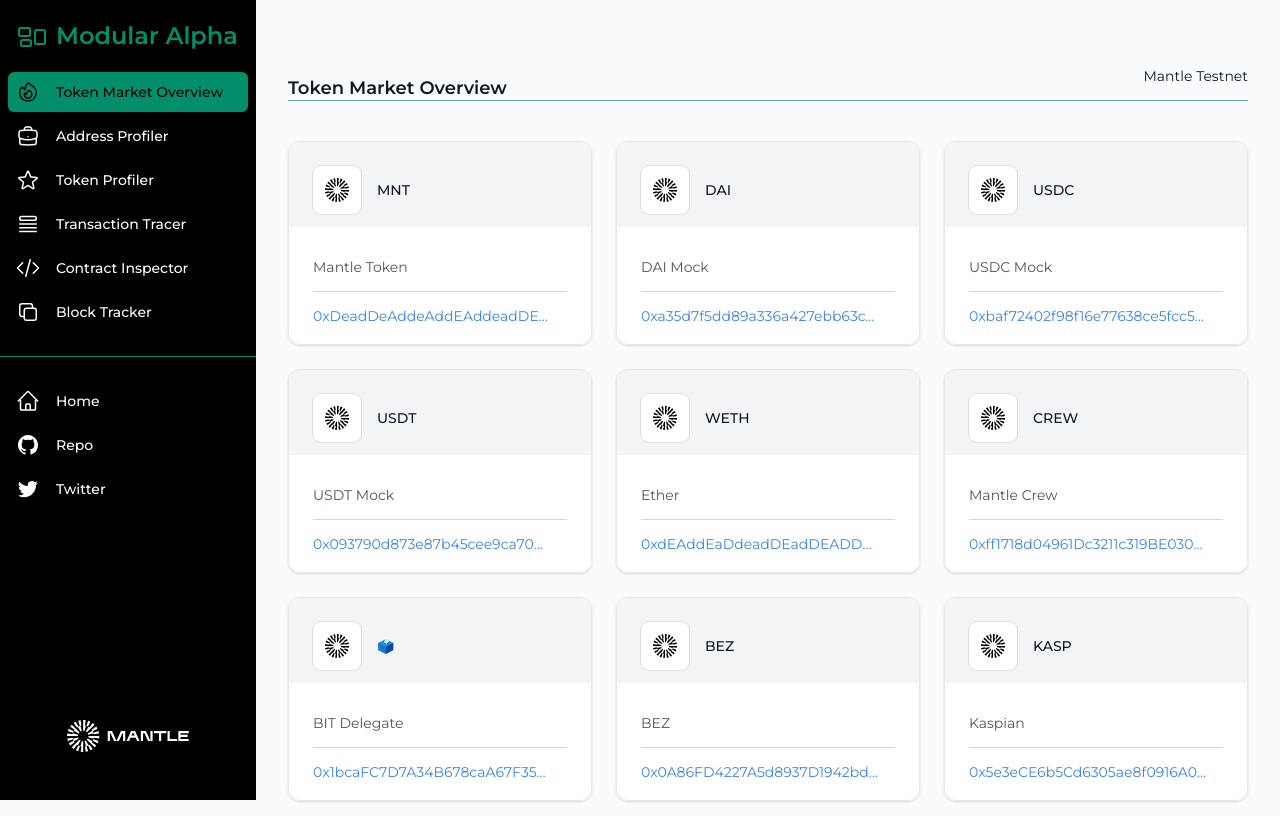
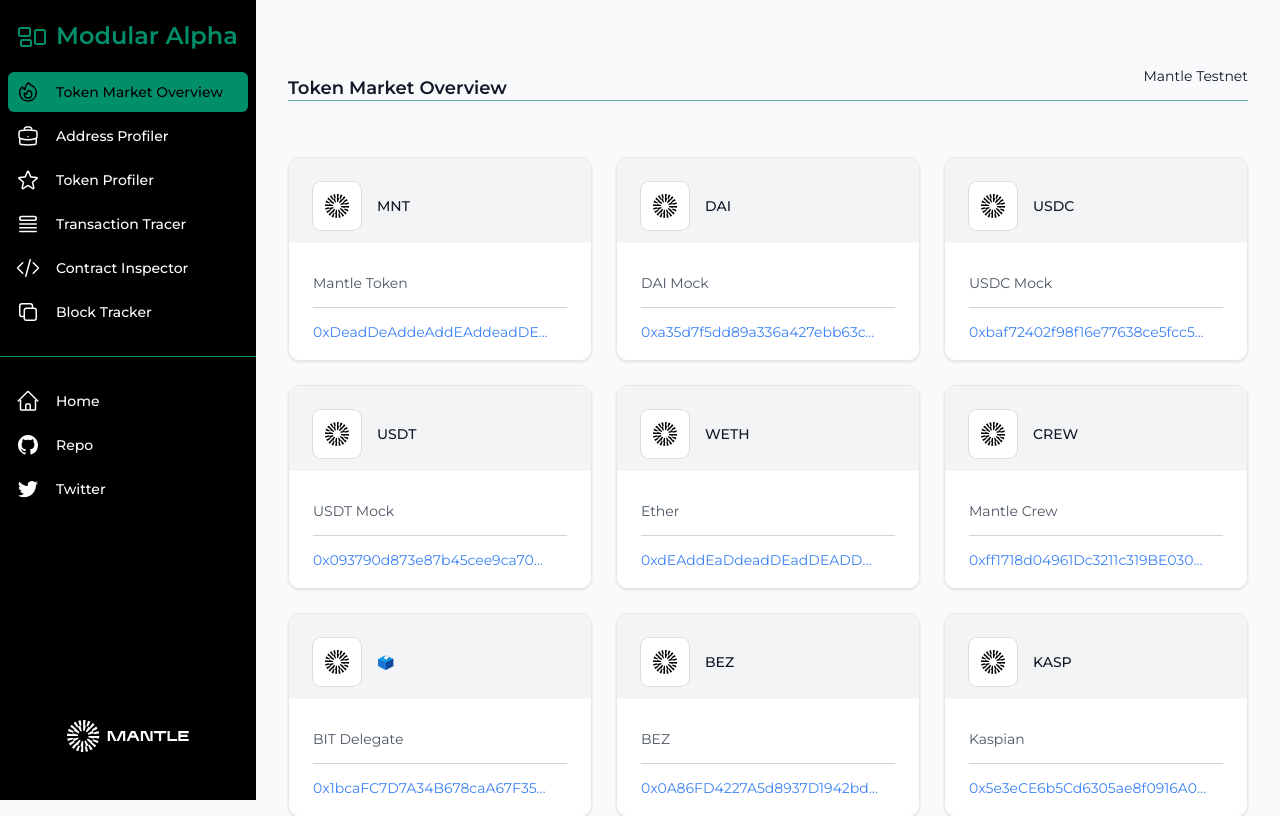
Before and after one commit to ivanmolto/modular-alpha, a React (Vite) app: page /market in a window 1280 px wide. Shown: the top 816 px of the page. Built offline with nearby package versions, Linux system fonts and the light colour scheme.

Commit message:
feat: Change top grid

```diff
--- a/src/routes/token-market.jsx
+++ b/src/routes/token-market.jsx
@@ -145,7 +145,7 @@
               <div className="py-3 md:flex md:items-center md:justify-between sm:border-t sm:border-mant"></div>
             </div>
           </div>
-          <div className="mt-4 flex-1 px-4 flex justify-between sm:px-6 lg:max-w-6xl lg:mx-auto lg:px-8">
+          <div className="mt-8 flex-1 px-4 flex justify-between sm:px-6 lg:max-w-6xl lg:mx-auto lg:px-8">
             <ul
               role="list"
               className="grid grid-cols-1 gap-3 sm:gap-4 lg:gap-6 sm:grid-cols-2 lg:grid-cols-3"
```
